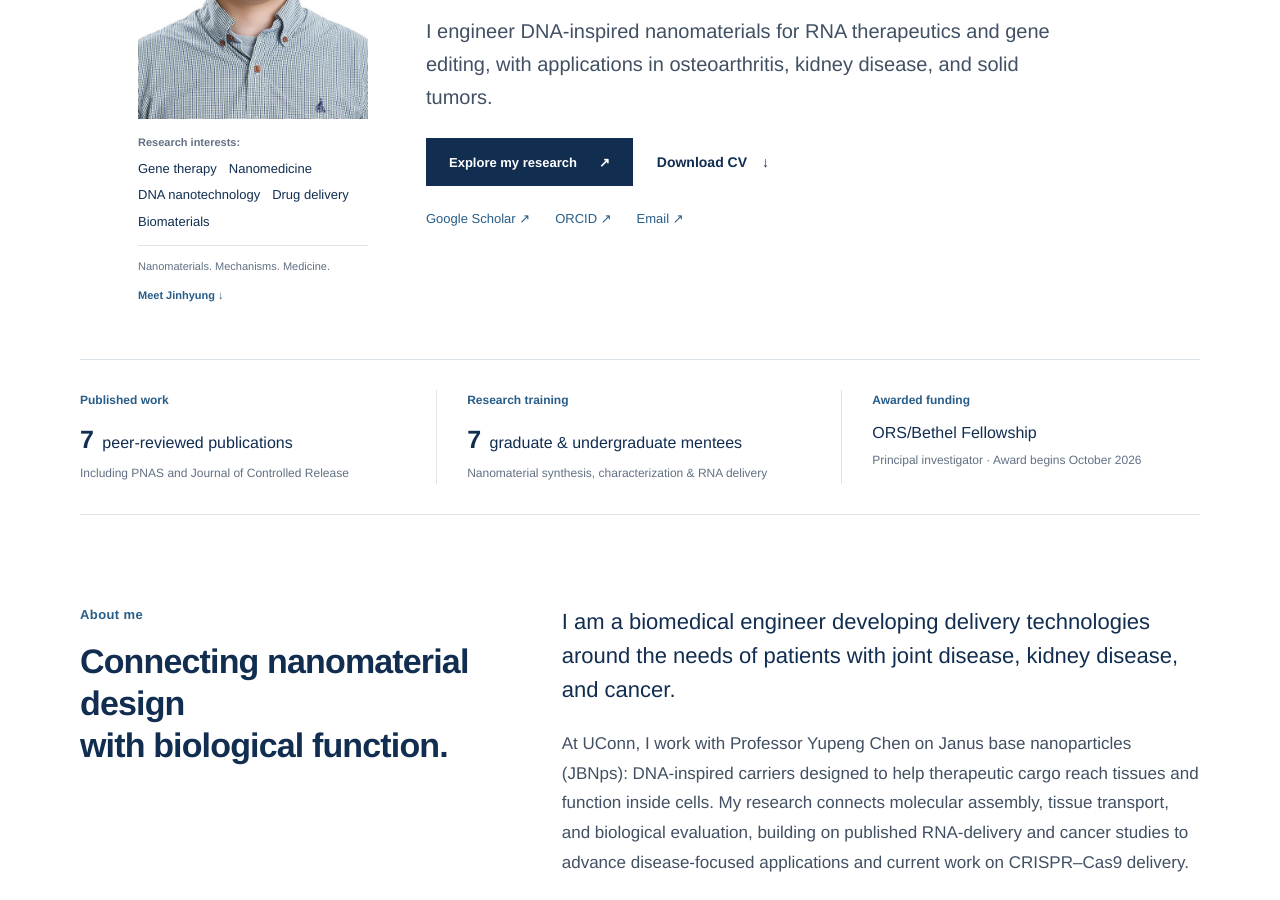
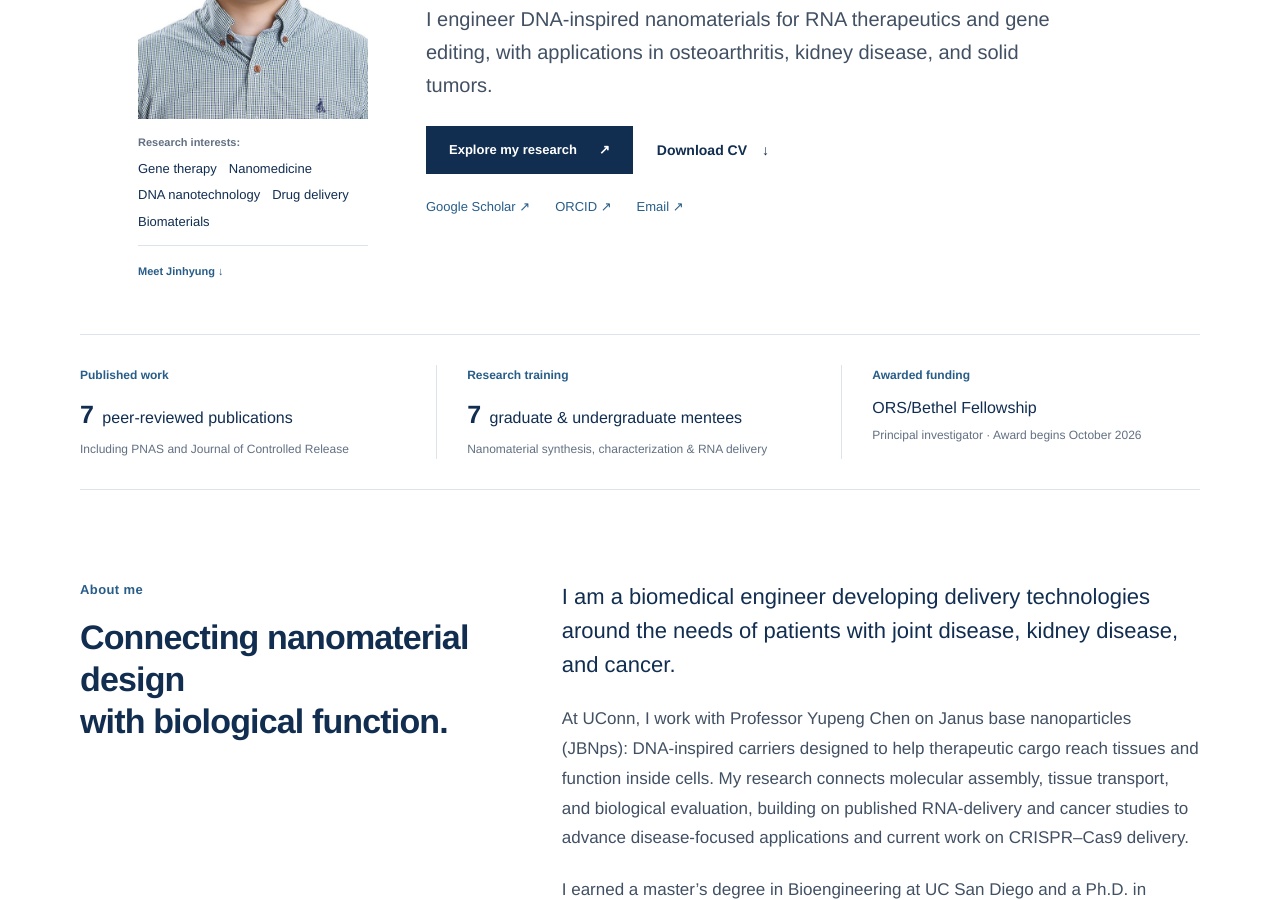
Before and after one commit to biojhleena-glitch/biojhleena-glitch.github.io, a Jekyll site: the page built from _pages/about.html, in a window 1280 px wide and 900 px high, scrolled down 754 px. Built offline with Jekyll 4.4.1, drawn with Linux system fonts in a browser that asks for light colours.

Commit message:
Remove the portrait tagline

```diff
--- a/_pages/about.html
+++ b/_pages/about.html
@@ -22,7 +22,6 @@ home: true
           <li>Drug delivery</li>
           <li>Biomaterials</li>
         </ul>
-        <span>Nanomaterials. Mechanisms. Medicine.</span>
         <a href="#about">Meet Jinhyung <span aria-hidden="true">↓</span></a>
       </figcaption>
     </figure>
```
